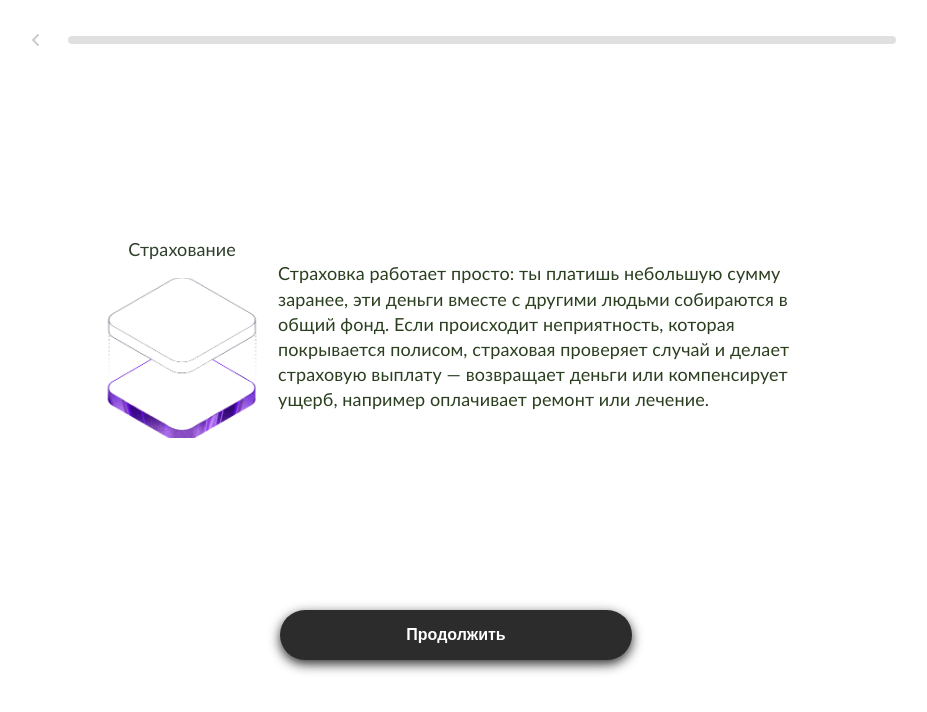
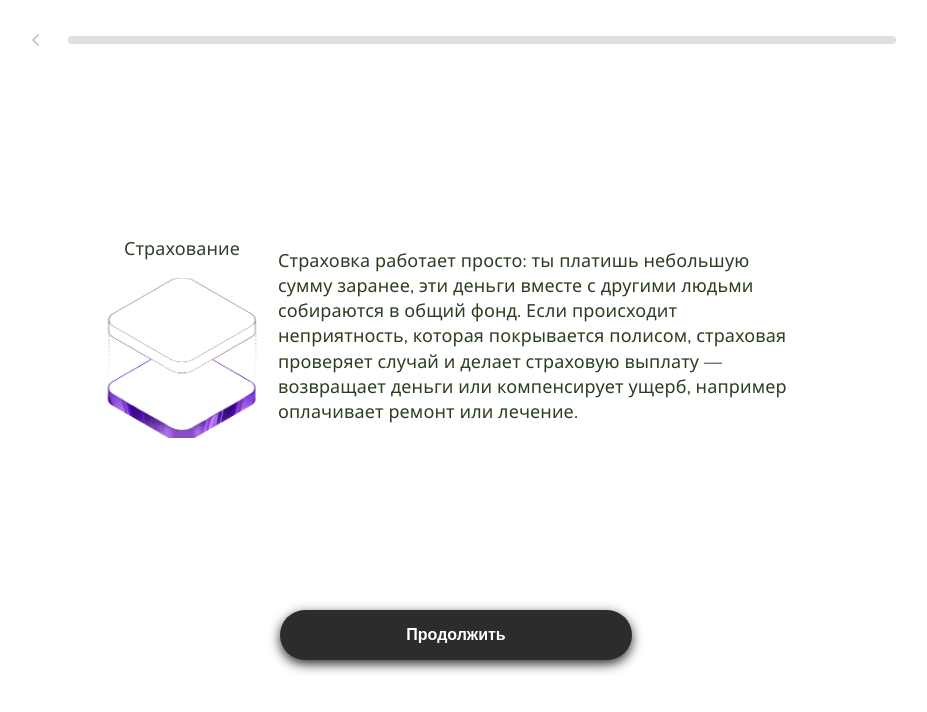
Before and after one commit to be1pheg0r/hack-mfti, a React (Vite) app in the folder igs/: page / in a window 1280 px wide. Shown: the top 712 px of the page, without its empty margins (184-1111 px from the left). Built offline with nearby package versions, Linux system fonts and the light colour scheme.

Commit message:
[igs/font] поменен шрифт

```diff
--- a/igs/src/components/QuestionStepView.css
+++ b/igs/src/components/QuestionStepView.css
@@ -136,7 +136,8 @@
   background: linear-gradient(135deg, #2f86ff, #34c9ff);
   color: #ffffff;
   font-weight: 700;
-  box-shadow: 0 4px 12px rgba(52, 165, 255, 0.45);
+  /* box-shadow: 0px 4px 12px rgba(52, 165, 255, 0.45); */
+  box-shadow: 4px 4px 8px rgba(52, 165, 255, 0.45);
 }
 
 @media (max-width: 900px) {
--- a/igs/src/data/lessons.ts
+++ b/igs/src/data/lessons.ts
@@ -500,7 +500,7 @@ export const LESSON_STEPS: LessonStep[] = [
   {
     kind: 'story',
     id: 'story-active-life',
-    text: 'В активной жизни риски часто идут вместе: можно и травмироваться, и повредить свою или арендованную технику или ,например, сломать дорогую вещь. Поэтому страхование помогает не только в редких катастрофах, но и в обычных бытовых сценариях.',
+    text: 'В активной жизни риски часто идут вместе: можно и травмироваться, и повредить свою или арендованную технику или, например, сломать дорогую вещь. Поэтому страхование помогает не только в редких катастрофах, но и в обычных бытовых сценариях.',
     visualLabel: 'конец',
     image: 'end',
   },
--- a/igs/src/index.css
+++ b/igs/src/index.css
@@ -1,5 +1,7 @@
+@import url('https://fonts.googleapis.com/css2?family=Nunito:wght@400;600;700;800&display=swap');
+
 :root {
-  font: 18px/145% 'Trebuchet MS', 'Segoe UI', sans-serif;
+  font: 18px/145% 'Nunito', 'Avenir Next', 'Segoe UI', sans-serif;
   letter-spacing: 0.12px;
   color: #2f3f2c;
   background: #ffffff;
@@ -30,7 +32,7 @@ body {
 }
 
 h1 {
-  font-family: 'Trebuchet MS', 'Segoe UI', sans-serif;
+  font-family: 'Nunito', 'Avenir Next', 'Segoe UI', sans-serif;
   font-weight: 800;
   letter-spacing: -0.2px;
 }
```
